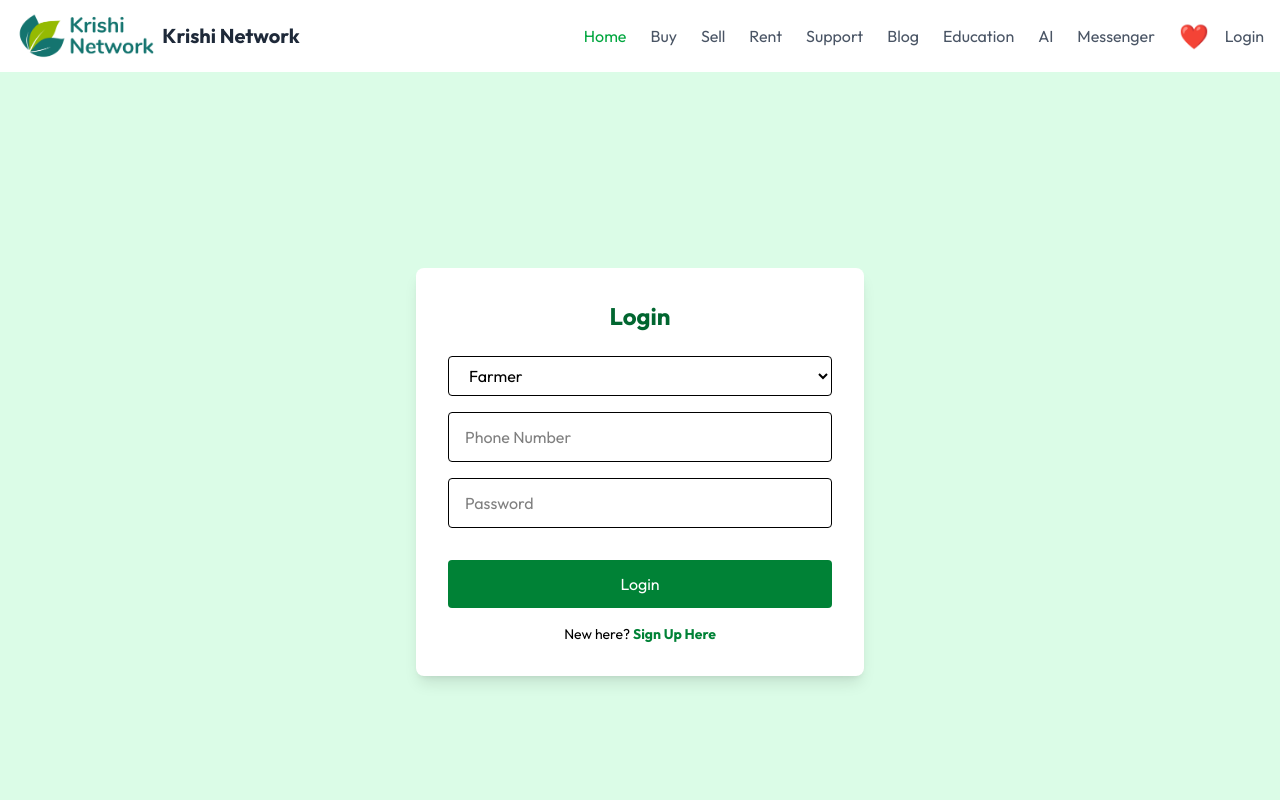
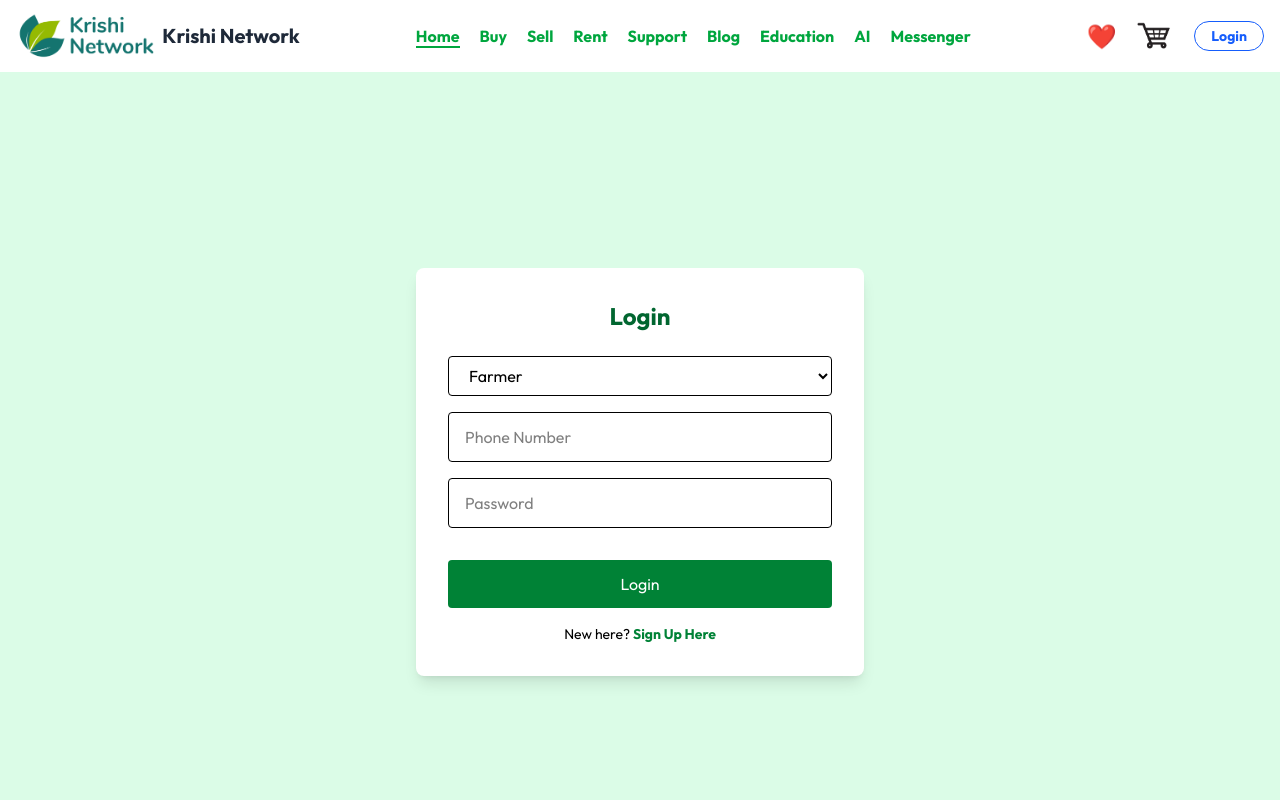
Before and after one commit to AlviNoob/krishinetwork, a React (Vite) app in the folder client/: page /login in a window 1280 px wide. Shown: the top 800 px of the page. Built offline with nearby package versions, Linux system fonts and the light colour scheme; no server answers.

Commit message:
Update Navbar.jsx

```diff
--- a/client/src/components/Navbar.jsx
+++ b/client/src/components/Navbar.jsx
@@ -7,40 +7,46 @@ import { ShopContext } from '../context/ShopContext';
 const Navbar = () => {
   const {
     getTotalCartItems,
+    getTotalWishlistItems,
     user,
     setUser,
     setIsSeller,
     setIsExpert,
-    getTotalWishlistItems,
   } = useContext(ShopContext);
 
-  const [menu, setMenu] = useState('Home');
   const navigate = useNavigate();
   const location = useLocation();
+  const [menu, setMenu] = useState('Home');
 
-  // Combined and expanded menu items
-  const menuItems = ['Home', 'Buy', 'Sell', 'Rent', 'Support', 'Blog', 'Education', 'AI', 'Messenger'];
+  const menuItems = [
+    'Home',
+    'Buy',
+    'Sell',
+    'Rent',
+    'Support',
+    'Blog',
+    'Education',
+    'AI',
+    'Messenger',
+  ];
 
   useEffect(() => {
     const currentPath = location.pathname === '/' ? 'Home' : location.pathname.split('/')[1];
     const capitalized = currentPath.charAt(0).toUpperCase() + currentPath.slice(1).toLowerCase();
-
     if (menuItems.includes(capitalized) || capitalized === 'Orders') {
       setMenu(capitalized);
     } else {
       setMenu('Home');
     }
-  }, [location, menuItems]);
+  }, [location]);
 
   const handleLogout = () => {
     localStorage.removeItem('loggedInUser');
     localStorage.removeItem('isSeller');
     localStorage.removeItem('isExpert');
-
     setUser(null);
     setIsSeller(false);
     setIsExpert(false);
-
     navigate('/');
     setMenu('Home');
     window.location.reload();
@@ -48,31 +54,51 @@ const Navbar = () => {
 
   return (
     <div className="flex justify-between items-center px-4 py-3 bg-white shadow-md flex-wrap">
+      {/* Logo */}
       <div className="flex items-center gap-2 text-xl font-bold text-gray-800">
         <img src={logo} alt="Krishi Network Logo" className="h-12 w-auto" />
         <p>Krishi Network</p>
       </div>
 
-      <div className="flex items-center gap-6">
-        <ul className="flex gap-6">
-          {menuItems.map((item) => (
+      {/* Menu Items */}
+      <ul className="flex gap-5 text-sm font-bold text-green-600 md:text-base flex-wrap">
+        {menuItems.map((item) => {
+          const path = item.toLowerCase();
+          const linkPath = path === 'home' ? '/' : `/${path}`;
+          return (
             <li key={item}>
               <Link
-                to={item === 'Home' ? '/' : `/${item.toLowerCase()}`}
+                to={linkPath}
                 onClick={() => setMenu(item)}
-                className={`text-gray-600 hover:text-green-600 ${
-                  menu === item ? 'text-green-600' : ''
+                className={`hover:text-green-600 ${
+                  menu === item ? 'border-b-2 border-green-600' : ''
                 }`}
               >
                 {item}
               </Link>
             </li>
-          ))}
+          );
+        })}
+        {user && (
+          <li>
+            <Link
+              to="/orders"
+              onClick={() => setMenu('Orders')}
+              className={`hover:text-green-600 ${
+                menu === 'Orders' ? 'border-b-2 border-green-600' : ''
+              }`}
+            >
+              My Orders
+            </Link>
+          </li>
+        )}
       </ul>
 
-        <div className="flex items-center gap-4">
-          <Link to="/wishlist" className="relative">
-            <span role="img" aria-label="wishlist" className="text-2xl">❤️</span>
+      {/* Icons and Auth Buttons */}
+      <div className="flex items-center gap-4 mt-3 sm:mt-0">
+        {/* Wishlist */}
+        <Link to="/wishlist" className="relative text-2xl">
+          ❤️
           {getTotalWishlistItems() > 0 && (
             <span className="absolute -top-2 -right-2 bg-pink-600 text-white rounded-full w-5 h-5 flex items-center justify-center text-xs">
               {getTotalWishlistItems()}
@@ -80,30 +106,33 @@ const Navbar = () => {
           )}
         </Link>
 
+        {/* Cart */}
+        <div className="relative">
+          <Link to="/cart">
+            <img src={cart_icon} alt="Cart Icon" className="h-7 w-auto" />
+          </Link>
+          {getTotalCartItems() > 0 && (
+            <div className="absolute -top-2 -right-2 w-5 h-5 text-xs font-bold text-white bg-red-600 rounded-full flex items-center justify-center shadow-md">
+              {getTotalCartItems()}
+            </div>
+          )}
+        </div>
+
+        {/* Auth Buttons */}
         {user ? (
-            <>
-              <Link to="/cart" className="relative">
-                <img src={cart_icon} alt="Cart" className="w-6 h-6" />
-                <span className="absolute -top-2 -right-2 bg-green-600 text-white rounded-full w-5 h-5 flex items-center justify-center text-xs">
-                  {getTotalCartItems()}
-                </span>
-              </Link>
           <button
+            className="px-4 py-1 text-sm font-bold text-blue-600 border border-blue-600 rounded-full hover:bg-blue-600 hover:text-white transition"
             onClick={handleLogout}
-                className="text-gray-600 hover:text-green-600"
           >
             Logout
           </button>
-            </>
         ) : (
-            <Link
-              to="/login"
-              className="text-gray-600 hover:text-green-600"
-            >
+          <Link to="/login">
+            <button className="px-4 py-1 text-sm font-bold text-blue-600 border border-blue-600 rounded-full hover:bg-blue-600 hover:text-white transition">
               Login
+            </button>
           </Link>
         )}
-        </div>
       </div>
     </div>
   );
```
Lines whose indentation alone changed are shown as unchanged.
